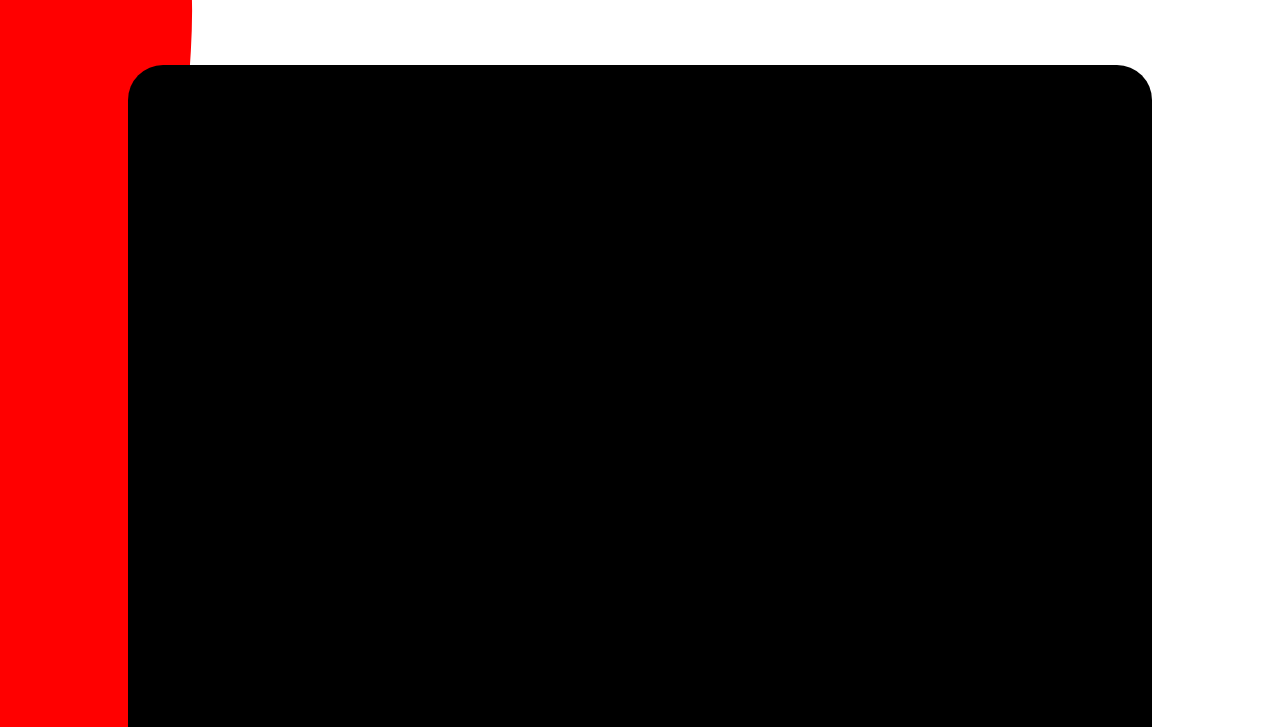
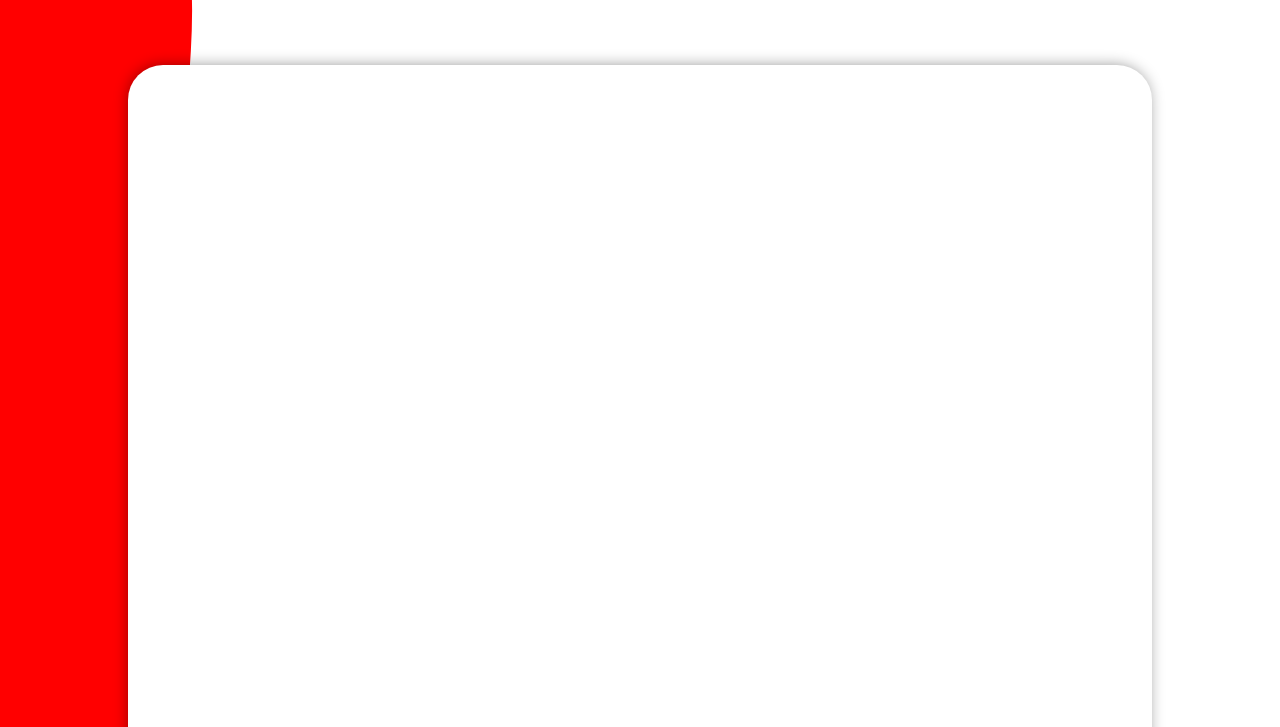
Before and after one commit to Manas600/Tedx-Sample-Website, a plain HTML site: page index.html in a window 1280 px wide. Shown: the part 590-1317 px from the top of the page. Drawn offline with nearby package versions, Linux system fonts and the light colour scheme.

Commit message:
Organizers

```diff
--- a/styles.css
+++ b/styles.css
@@ -1,5 +1,6 @@
 @import url("https://fonts.googleapis.com/css2?family=Raleway:wght@600&display=swap");
 @import url("https://fonts.googleapis.com/css2?family=Open+Sans:wght@800&family=Raleway:wght@600&display=swap");
+@import url("https://fonts.googleapis.com/css2?family=Poppins:wght@300;400;500;600;700&display=swap");
 
 * {
   margin: 0;
@@ -168,5 +169,10 @@
   margin-right: auto;
   height: 800px;
   border-radius: 35px;
-  background-color: black;
+  background-color: rgb(255, 255, 255);
+  -webkit-box-shadow: -1px -1px 16px -3px rgba(0, 0, 0, 0.49);
+  -moz-box-shadow: -1px -1px 16px -3px rgba(0, 0, 0, 0.49);
+  box-shadow: -1px -1px 16px -3px rgba(0, 0, 0, 0.49);
 }
+
+/* ++++++++++++++++++++++++++++++++++++++Organizers++++++++++++++++++++++++++++++++++++++++++ */
```
